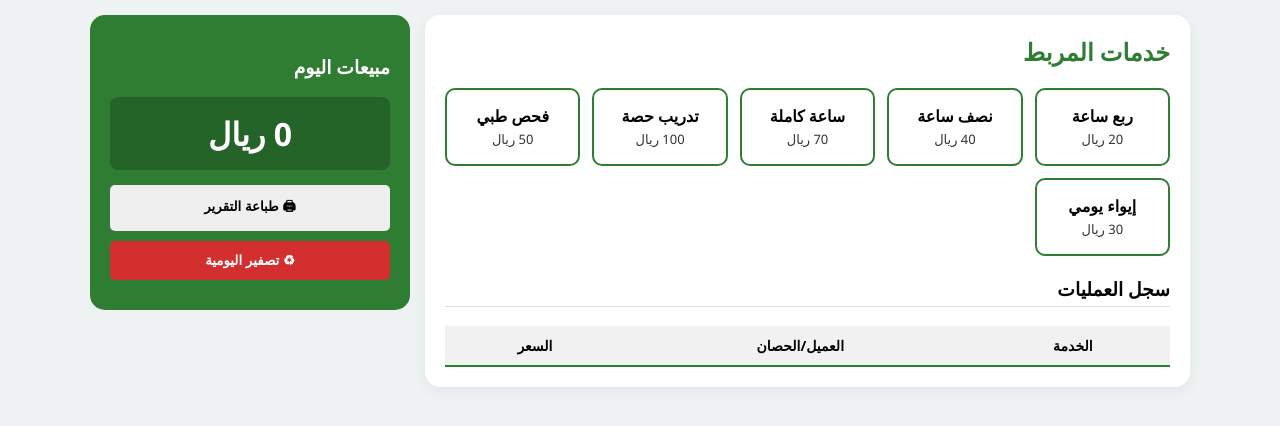
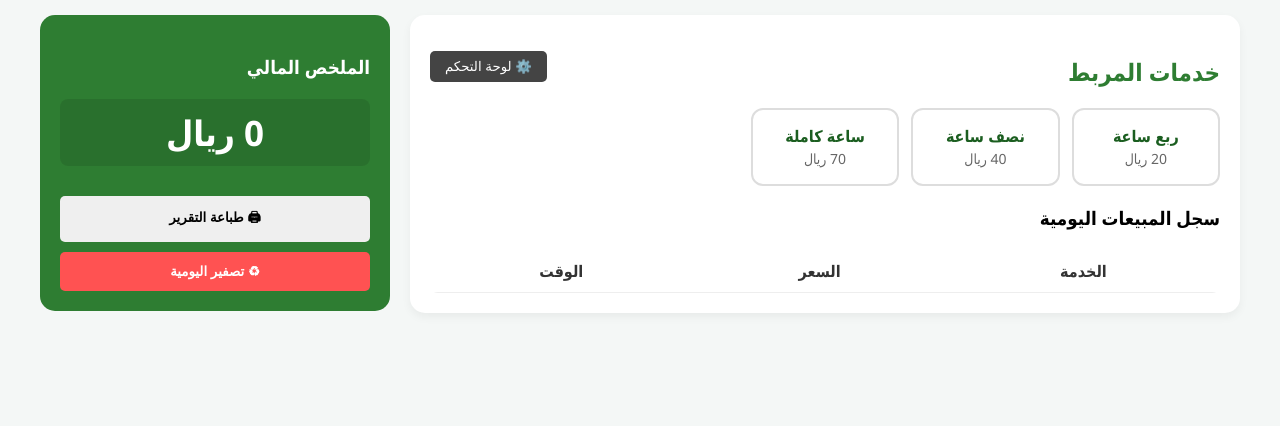
Before and after one commit to afanien/afanien., a plain HTML site: page index.html in a window 1280 px wide. Drawn offline with Linux system fonts and the light colour scheme.

Commit message:
Update index.html

```diff
--- a/index.html
+++ b/index.html
@@ -3,46 +3,66 @@
 <head>
     <meta charset="UTF-8">
     <meta name="viewport" content="width=device-width, initial-scale=1.0">
-    <title>كاشير المربط الذكي</title>
+    <title>كاشير المربط الاحترافي</title>
     <style>
-        :root { --p-color: #2e7d32; --s-color: #f8f9fa; }
-        body { font-family: 'Segoe UI', sans-serif; background: #eef2f3; margin: 0; padding: 15px; }
-        .wrapper { max-width: 1100px; margin: auto; display: grid; grid-template-columns: 1fr 320px; gap: 15px; }
-        .main-card { background: white; padding: 20px; border-radius: 15px; box-shadow: 0 4px 15px rgba(0,0,0,0.05); }
-        .grid { display: grid; grid-template-columns: repeat(auto-fill, minmax(130px, 1fr)); gap: 12px; margin-bottom: 20px; }
-        .item-btn {
-            background: white; border: 2px solid var(--p-color); padding: 15px 10px; border-radius: 10px;
-            cursor: pointer; text-align: center; transition: 0.3s;
+        :root { --primary: #2e7d32; --dark: #1b5e20; --light: #f4f7f6; }
+        body { font-family: 'Segoe UI', Tahoma, sans-serif; background: var(--light); margin: 0; padding: 15px; }
+        .wrapper { max-width: 1200px; margin: auto; display: grid; grid-template-columns: 1fr 350px; gap: 20px; }
+
+        /* لوحة التحكم والخدمات */
+        .card { background: white; padding: 20px; border-radius: 15px; box-shadow: 0 4px 10px rgba(0,0,0,0.05); }
+        .grid { display: grid; grid-template-columns: repeat(auto-fill, minmax(140px, 1fr)); gap: 12px; }
+
+        .service-item {
+            background: white; border: 2px solid #ddd; padding: 15px; border-radius: 12px;
+            text-align: center; cursor: pointer; position: relative;
         }
-        .item-btn:hover { background: var(--p-color); color: white; transform: translateY(-3px); }
-        .item-btn b { display: block; font-size: 16px; }
-        .item-btn span { font-size: 13px; opacity: 0.8; }
+        .service-item:hover { border-color: var(--primary); background: #f0fff0; }
+        .service-item b { display: block; font-size: 16px; color: var(--dark); }
+        .service-item span { color: #666; font-size: 14px; }
 
-        table { width: 100%; border-collapse: collapse; margin-top: 15px; font-size: 14px; }
-        th { background: #f1f1f1; padding: 10px; border-bottom: 2px solid var(--p-color); }
-        td { padding: 10px; border-bottom: 1px solid #eee; text-align: center; }
+        /* أزرار التحكم */
+        .admin-controls { margin-bottom: 20px; padding: 10px; border-bottom: 2px dashed #ccc; display: none; }
+        .btn-admin { background: #444; color: white; border: none; padding: 8px 15px; border-radius: 5px; cursor: pointer; margin-bottom: 10px; }
+        .delete-btn { position: absolute; top: -5px; left: -5px; background: red; color: white; border-radius: 50%; width: 20px; height: 20px; font-size: 12px; border: none; cursor: pointer; }
 
-        .sidebar { background: var(--p-color); color: white; padding: 20px; border-radius: 15px; height: fit-content; }
-        .total-screen { font-size: 32px; font-weight: bold; background: rgba(0,0,0,0.2); padding: 15px; border-radius: 8px; margin: 15px 0; text-align: center; }
-        button.action { width: 100%; padding: 12px; margin-bottom: 10px; cursor: pointer; border-radius: 5px; border: none; font-weight: bold; }
+        /* الجانب المالي */
+        .sidebar { background: var(--primary); color: white; padding: 20px; border-radius: 15px; height: fit-content; }
+        .total-box { font-size: 35px; font-weight: bold; text-align: center; margin: 20px 0; background: rgba(0,0,0,0.1); padding: 10px; border-radius: 8px; }
 
-        @media (max-width: 768px) { .wrapper { grid-template-columns: 1fr; } }
+        table { width: 100%; border-collapse: collapse; margin-top: 20px; background: white; border-radius: 8px; overflow: hidden; }
+        th, td { padding: 10px; border-bottom: 1px solid #eee; text-align: center; color: #333; }
+
+        .action-btn { width: 100%; padding: 12px; margin-top: 10px; border: none; border-radius: 5px; cursor: pointer; font-weight: bold; }
+
+        @media (max-width: 850px) { .wrapper { grid-template-columns: 1fr; } }
     </style>
 </head>
 <body>
 
 <div class="wrapper">
-    <div class="main-card">
-        <h2 style="color:var(--p-color); margin-top:0;">خدمات المربط</h2>
+    <div class="card">
+        <div style="display: flex; justify-content: space-between; align-items: center;">
+            <h2 style="color: var(--primary);">خدمات المربط</h2>
+            <button class="btn-admin" onclick="toggleAdmin()">⚙️ لوحة التحكم</button>
+        </div>
+
+        <div id="adminPanel" class="admin-controls">
+            <h4>إضافة خدمة جديدة:</h4>
+            <input type="text" id="newServiceName" placeholder="اسم الخدمة (مثلاً: إيواء)">
+            <input type="number" id="newServicePrice" placeholder="السعر">
+            <button onclick="addNewService()" style="background: var(--primary); color: white; border: none; padding: 5px 15px; cursor: pointer;">إضافة +</button>
+        </div>
+
         <div id="servicesGrid" class="grid"></div>
 
-        <h3 style="border-bottom: 1px solid #ddd; padding-bottom: 5px;">سجل العمليات</h3>
+        <h3>سجل المبيعات اليومية</h3>
         <table>
             <thead>
                 <tr>
                     <th>الخدمة</th>
-                    <th>العميل/الحصان</th>
                     <th>السعر</th>
+                    <th>الوقت</th>
                 </tr>
             </thead>
             <tbody id="salesLog"></tbody>
@@ -50,52 +70,84 @@
     </div>
 
     <div class="sidebar">
-        <h3>مبيعات اليوم</h3>
-        <div class="total-screen" id="displayTotal">0 ريال</div>
-        <button class="action" onclick="window.print()">🖨 طباعة التقرير</button>
-        <button class="action" style="background:#d32f2f; color:white;" onclick="confirmReset()">♻ تصفير اليومية</button>
+        <h3>الملخص المالي</h3>
+        <div class="total-box" id="displayTotal">0 ريال</div>
+        <button class="action-btn" onclick="window.print()">🖨 طباعة التقرير</button>
+        <button class="action-btn" style="background:#ff5252; color:white;" onclick="resetDay()">♻ تصفير اليومية</button>
     </div>
 </div>
 
 <script>
-    /* --- لوحة التحكم: عدل هنا فقط لتقوم بتغيير الأسماء والأسعار --- */
-    const myConfig = [
-        { title: "ربع ساعة", price: 20 },
-        { title: "نصف ساعة", price: 40 },
-        { title: "ساعة كاملة", price: 70 },
-        { title: "تدريب حصة", price: 100 },
-        { title: "فحص طبي", price: 50 },
-        { title: "إيواء يومي", price: 30 }
+    // البيانات الافتراضية
+    let services = JSON.parse(localStorage.getItem('myServices')) || [
+        { name: "ربع ساعة", price: 20 },
+        { name: "نصف ساعة", price: 40 },
+        { name: "ساعة كاملة", price: 70 }
     ];
-    /* -------------------------------------------------------- */
 
     let dailyTotal = 0;
-    const grid = document.getElementById('servicesGrid');
+    let isAdmin = false;
 
-    // إنشاء الواجهة
-    myConfig.forEach(item => {
-        const btn = document.createElement('div');
-        btn.className = 'item-btn';
-        btn.innerHTML = `<b>${item.title}</b><span>${item.price} ريال</span>`;
-        btn.onclick = () => registerSale(item.title, item.price);
-        grid.appendChild(btn);
-    });
+    function renderServices() {
+        const grid = document.getElementById('servicesGrid');
+        grid.innerHTML = '';
+        services.forEach((s, index) => {
+            const div = document.createElement('div');
+            div.className = 'service-item';
+            div.innerHTML = `
+                ${isAdmin ? `<button class="delete-btn" onclick="deleteService(${index}, event)">×</button>` : ''}
+                <b>${s.name}</b>
+                <span>${s.price} ريال</span>
+            `;
+            div.onclick = () => !isAdmin && addSale(s.name, s.price);
+            grid.appendChild(div);
+        });
+        localStorage.setItem('myServices', JSON.stringify(services));
+    }
 
-    function registerSale(name, price) {
-        const info = prompt("اسم العميل أو الحصان (اختياري):") || "عميل عام";
+    function toggleAdmin() {
+        isAdmin = !isAdmin;
+        document.getElementById('adminPanel').style.display = isAdmin ? 'block' : 'none';
+        renderServices();
+    }
+
+    function addNewService() {
+        const name = document.getElementById('newServiceName').value;
+        const price = document.getElementById('newServicePrice').value;
+        if(name && price) {
+            services.push({ name: name, price: parseInt(price) });
+            renderServices();
+            document.getElementById('newServiceName').value = '';
+            document.getElementById('newServicePrice').value = '';
+        }
+    }
+
+    function deleteService(index, event) {
+        event.stopPropagation();
+        services.splice(index, 1);
+        renderServices();
+    }
+
+    function addSale(name, price) {
         const log = document.getElementById('salesLog');
         const row = log.insertRow(0);
-        row.innerHTML = `<td>${name}</td><td>${info}</td><td>${price} ريال</td>`;
+        const now = new Date();
+        row.innerHTML = `<td>${name}</td><td>${price} ريال</td><td>${now.getHours()}:${now.getMinutes()}</td>`;
 
         dailyTotal += price;
         document.getElementById('displayTotal').innerText = dailyTotal + " ريال";
     }
 
-    function confirmReset() {
-        if(confirm("هل تريد مسح جميع سجلات اليوم؟")) {
-            location.reload();
+    function resetDay() {
+        if(confirm("هل تريد تصفير مبيعات اليوم؟")) {
+            document.getElementById('salesLog').innerHTML = '';
+            dailyTotal = 0;
+            document.getElementById('displayTotal').innerText = "0 ريال";
         }
     }
+
+    // التشغيل الأول
+    renderServices();
 </script>
 
 </body>
```
